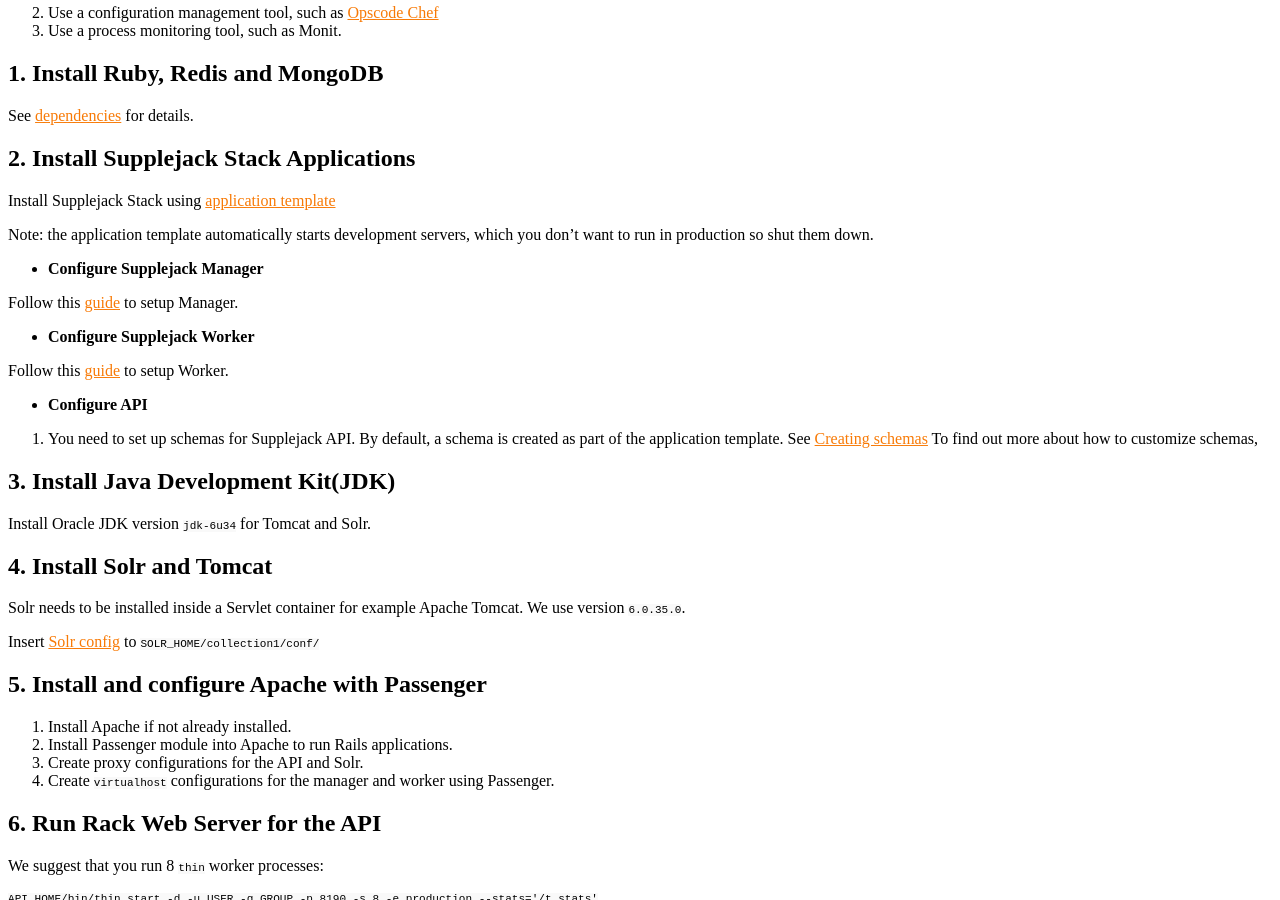
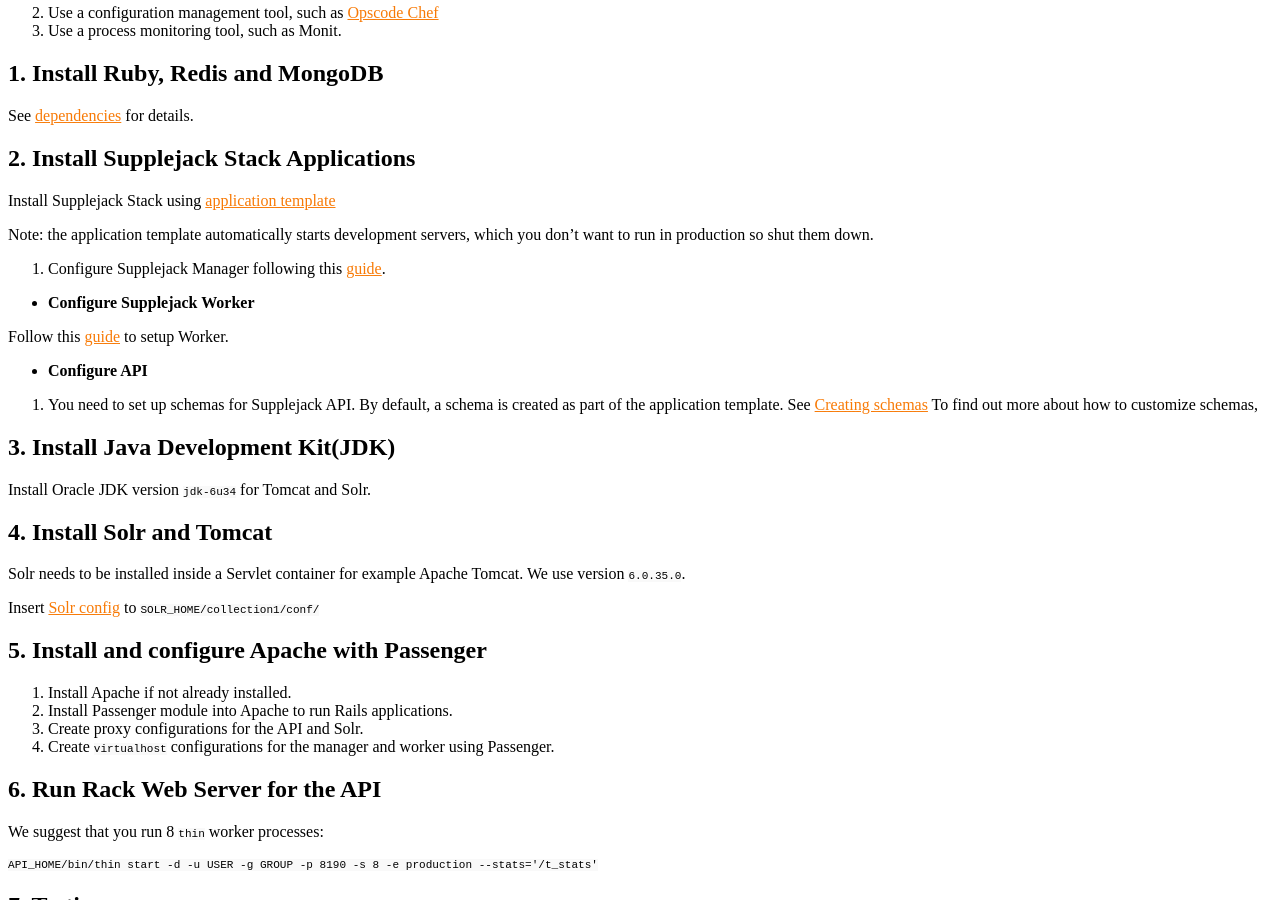
Before and after one commit to DigitalNZ/supplejack, a Jekyll site: the page built from _posts/2014-07-23-production-installation.md, in a window 1280 px wide and 900 px high, scrolled down 860 px. Built offline with Jekyll 4.4.1, drawn with Linux system fonts in a browser that asks for light colours; Markdown is read by kramdown in place of the engine named in the settings; a style sheet for code colours, icons or effects is not loaded.

Commit message:
Update 2014-07-23-production-installation.md

```diff
--- a/_posts/2014-07-23-production-installation.md
+++ b/_posts/2014-07-23-production-installation.md
@@ -24,9 +24,7 @@
 
 Note: the application template automatically starts development servers, which you don't want to run in production so shut them down.
 
-+ **Configure Supplejack Manager**
-
-Follow this [guide](/supplejack/start/supplejack-manager.html) to setup Manager.
+1. Configure Supplejack Manager following this [guide](/supplejack/start/supplejack-manager.html).
 
 + **Configure Supplejack Worker**
 
```
